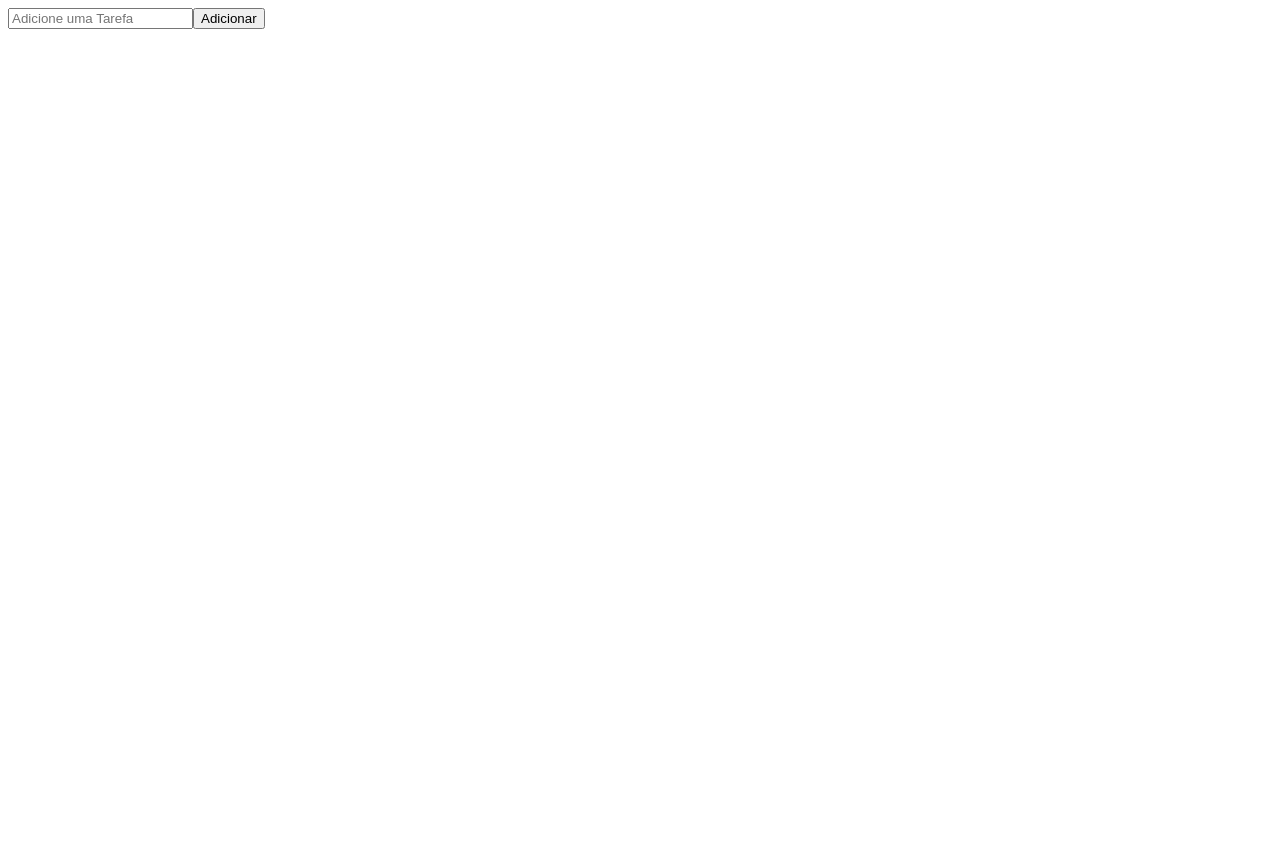
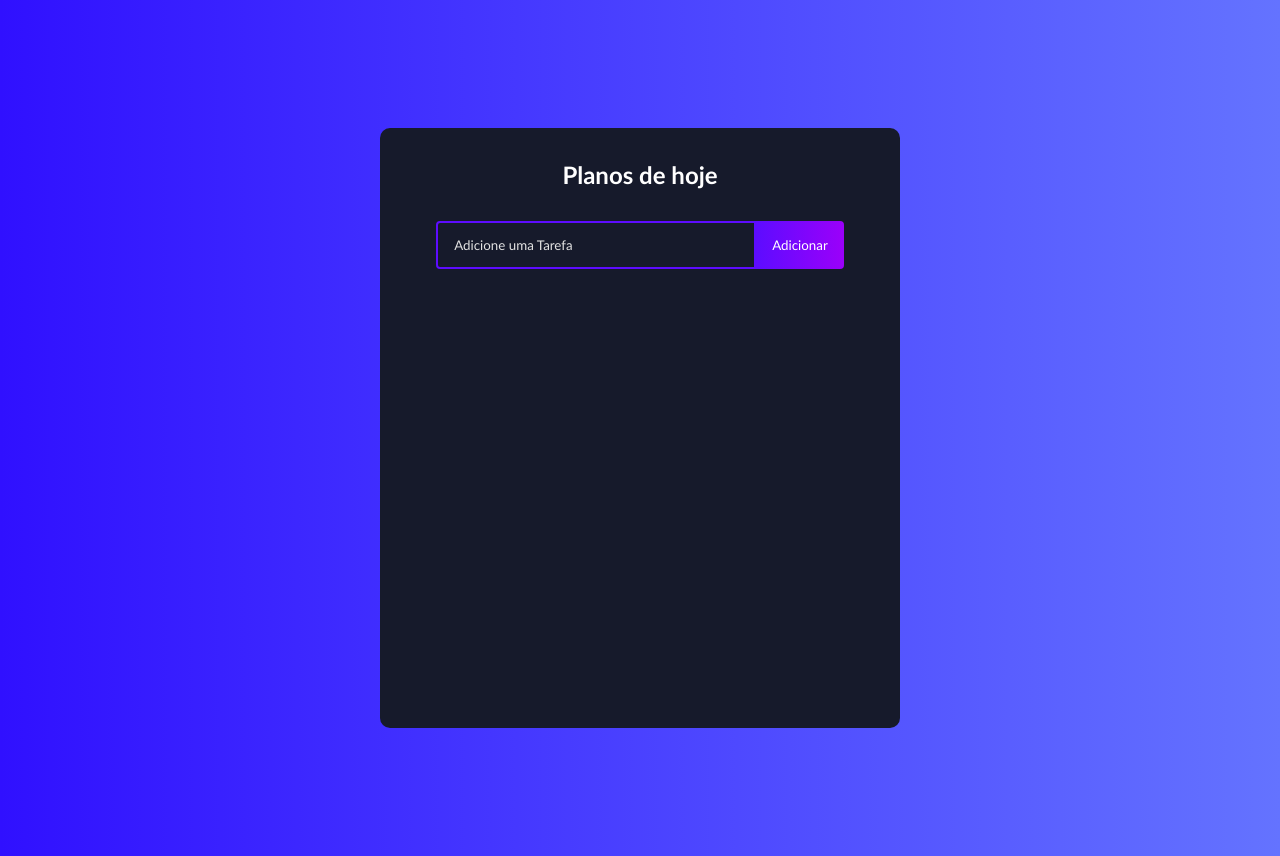
Before and after one commit to MarcoAOliari/todo-list, a React (Create React App) app in the folder frontend/: page / in a window 1280 px wide. Before the commit the page ends 800 px from the top, so only its background shows below. Built offline with nearby package versions, Linux system fonts and the light colour scheme.

Commit message:
base frontend

```diff
--- a/frontend/package.json
+++ b/frontend/package.json
@@ -8,6 +8,7 @@
     "@testing-library/user-event": "^13.5.0",
     "react": "^17.0.2",
     "react-dom": "^17.0.2",
+    "react-icons": "^4.3.1",
     "react-scripts": "5.0.0",
     "web-vitals": "^2.1.3"
   },
--- a/frontend/src/App.css
+++ b/frontend/src/App.css
@@ -0,0 +1,147 @@
+* {
+    box-sizing: border-box;
+    margin: 0;
+    padding: 0;
+    font-family: 'Trebuchet MS', 'Lucida Sans Unicode', 'Lucida Grande',
+      'Lucida Sans', Arial, sans-serif;
+  }
+
+  body {
+    background: linear-gradient(
+      90deg,
+      rgba(48, 16, 255, 1) 0%,
+      rgba(100, 115, 255, 1) 100%
+    );
+  }
+  .todo-app {
+    display: flex;
+    flex-direction: column;
+    justify-content: start;
+    width: 520px;
+    min-height: 600px;
+    background: #161a2b;
+    text-align: center;
+    margin: 128px auto;
+    border-radius: 10px;
+    padding-bottom: 32px;
+  }
+
+  h1 {
+    margin: 32px 0;
+    color: #fff;
+    font-size: 24px;
+  }
+
+  .complete {
+    text-decoration: line-through;
+    opacity: 0.4;
+  }
+
+  .todo-form {
+    margin-bottom: 32px;
+  }
+
+  .todo-input {
+    padding: 14px 32px 14px 16px;
+    border-radius: 4px 0 0 4px;
+    border: 2px solid #5d0cff;
+    outline: none;
+    width: 320px;
+    background: transparent;
+    color: #fff;
+  }
+
+  .todo-input::placeholder {
+    color: #e2e2e2;
+  }
+
+  .todo-button {
+    padding: 16px;
+    border: none;
+    border-radius: 0 4px 4px 0;
+    cursor: pointer;
+    outline: none;
+    background: linear-gradient(
+      90deg,
+      rgba(93, 12, 255, 1) 0%,
+      rgba(155, 0, 250, 1) 100%
+    );
+    color: #fff;
+    text-transform: capitalize;
+  }
+
+  .todo-input.edit {
+    border: 2px solid #149fff;
+  }
+
+  .todo-button.edit {
+    background: linear-gradient(
+      90deg,
+      rgba(20, 159, 255, 1) 0%,
+      rgba(17, 122, 255, 1) 100%
+    );
+    padding: 16px 22px;
+  }
+
+  .todo-container {
+    display: flex;
+    flex-direction: row;
+    position: relative;
+  }
+
+  .todo-row {
+    display: flex;
+    justify-content: space-between;
+    align-items: center;
+    margin: 4px auto;
+    color: #fff;
+    background: linear-gradient(
+      90deg,
+      rgba(255, 118, 20, 1) 0%,
+      rgba(255, 84, 17, 1) 100%
+    );
+
+    padding: 16px;
+    border-radius: 5px;
+    width: 90%;
+  }
+
+  .todo-row:nth-child(4n + 1) {
+    background: linear-gradient(
+      90deg,
+      rgba(93, 12, 255, 1) 0%,
+      rgba(155, 0, 250, 1) 100%
+    );
+  }
+
+  .todo-row:nth-child(4n + 2) {
+    background: linear-gradient(
+      90deg,
+      rgba(255, 12, 241, 1) 0%,
+      rgba(250, 0, 135, 1) 100%
+    );
+  }
+
+  .todo-row:nth-child(4n + 3) {
+    background: linear-gradient(
+      90deg,
+      rgba(20, 159, 255, 1) 0%,
+      rgba(17, 122, 255, 1) 100%
+    );
+  }
+
+  .icons {
+    display: flex;
+    align-items: center;
+    font-size: 24px;
+    cursor: pointer;
+  }
+
+  .delete-icon {
+    margin-right: 5px;
+    color: #fff;
+  }
+
+  .edit-icon {
+    color: #fff;
+  }
--- a/frontend/src/App.js
+++ b/frontend/src/App.js
@@ -1,10 +1,10 @@
 import './App.css';
-import TodoForm from './components/TodoForm';
+import TodoList from './components/TodoList';
 
 function App() {
   return (
     <div className="todo-app">
-      <TodoForm />
+      <TodoList />
     </div>
   );
 }
--- a/frontend/src/components/Todo.js
+++ b/frontend/src/components/Todo.js
@@ -0,0 +1,46 @@
+import React, { useState } from 'react';
+import { RiCloseCircleLine } from 'react-icons/ri';
+import { TiEdit } from 'react-icons/ti';
+import TodoForm from './TodoForm';
+
+function Todo({ todos, completeTodo, removeTodo, updateTodo }) {
+    const [edit, setEdit] = useState({
+        id: null,
+        value: ''
+    });
+
+    const submitUpdate = value => {
+        updateTodo(edit.id, value);
+        setEdit({
+            id: null,
+            value: ''
+        })
+    }
+
+    if (edit.id) {
+        return <TodoForm edit={edit} onSubmit={submitUpdate} />
+    }
+
+    return todos.map((todo, index) => (
+        <div
+            className={todo.isComplete ? 'todo-row complete' : 'todo-row'}
+            key={index}
+        >
+            <div key={todo.id} onClick={() => completeTodo(todo.id)}>
+                {todo.text}
+            </div>
+            <div className="icons">
+                <RiCloseCircleLine
+                    onClick={() => removeTodo(todo.id)}
+                    className='delete-icon'
+                />
+                <TiEdit
+                    onClick={() => setEdit({ id: todo.id, value: todo.text })}
+                    className='edit-icon'
+                />
+            </div>
+        </div>
+    ));
+}
+
+export default Todo;
--- a/frontend/src/components/TodoForm.js
+++ b/frontend/src/components/TodoForm.js
@@ -1,17 +1,56 @@
-import React, { useState } from 'react';
+import React, { useState, useEffect, useRef } from 'react';
 
-function TodoForm() {
-    const [input, setInput] = useState('');
+function TodoForm(props) {
+    const [input, setInput] = useState(props.edit ? props.edit.value : '');
+
+    const inputRef = useRef(null);
+
+    useEffect(() => {
+        inputRef.current.focus();
+    })
+
+    const handleSubmit = e => {
+        e.preventDefault();
+
+        props.onSubmit({
+            id: Math.floor(Math.random() * 10000),
+            text: input
+        })
+
+        setInput('');
+    }
+
+    const handleChange = e => {
+        setInput(e.target.value);
+    }
 
     return (
-        <form className="todo-form">
+        <form className="todo-form" onSubmit={handleSubmit}>
+            {props.edit ? (
+                <>
                     <input
                     type="text"
                     placeholder="Adicione uma Tarefa" value={input}
                     name="text"
                     className="todo-input"
+                    onChange={handleChange}
+                    ref={inputRef}
+                    />
+                    <button className="todo-button edit">Atualizar</button>
+                </>
+            ) : (
+                <>
+                    <input
+                    type="text"
+                    placeholder="Adicione uma Tarefa" value={input}
+                    name="text"
+                    className="todo-input"
+                    onChange={handleChange}
+                    ref={inputRef}
                     />
                     <button className="todo-button">Adicionar</button>
+                </>
+            )}
         </form>
     );
 }
--- a/frontend/src/components/TodoList.js
+++ b/frontend/src/components/TodoList.js
@@ -0,0 +1,58 @@
+import React, { useState } from 'react';
+import TodoForm from './TodoForm';
+import Todo from './Todo';
+
+function TodoList() {
+    const [todos, setTodos] = useState([]);
+
+    const addTodo = todo => {
+        if (!todo.text || /^\s*$/.test(todo.text)) {
+            return;
+        }
+
+        const newTodos = [todo, ...todos]
+
+        setTodos(newTodos);
+    }
+
+    const updateTodo = (todoId, newValue) => {
+        if (!newValue.text || /^\s*$/.test(newValue.text)) {
+            return;
+        }
+
+        setTodos(prev => prev.map(item => (item.id === todoId ? newValue : item)));
+    }
+
+    const removeTodo = id => {
+        const removeArr = [...todos].filter(todo => todo.id !== id);
+
+        setTodos(removeArr);
+    }
+
+    const completeTodo = id => {
+        let updatedTodos = todos.map(todo => {
+            if (todo.id === id) {
+                todo.isComplete = !todo.isComplete;
+            }
+
+            return todo;
+        });
+
+        setTodos(updatedTodos);
+    }
+
+    return (
+        <div>
+            <h1>Planos de hoje</h1>
+            <TodoForm onSubmit={addTodo} />
+            <Todo
+                todos={todos}
+                completeTodo={completeTodo}
+                removeTodo={removeTodo}
+                updateTodo={updateTodo}
+            />
+        </div>
+    );
+}
+
+export default TodoList;
```
Also changed, not shown: 1 other file (tests, documents, lock files or other folders). Lines whose indentation alone changed are shown as unchanged.
